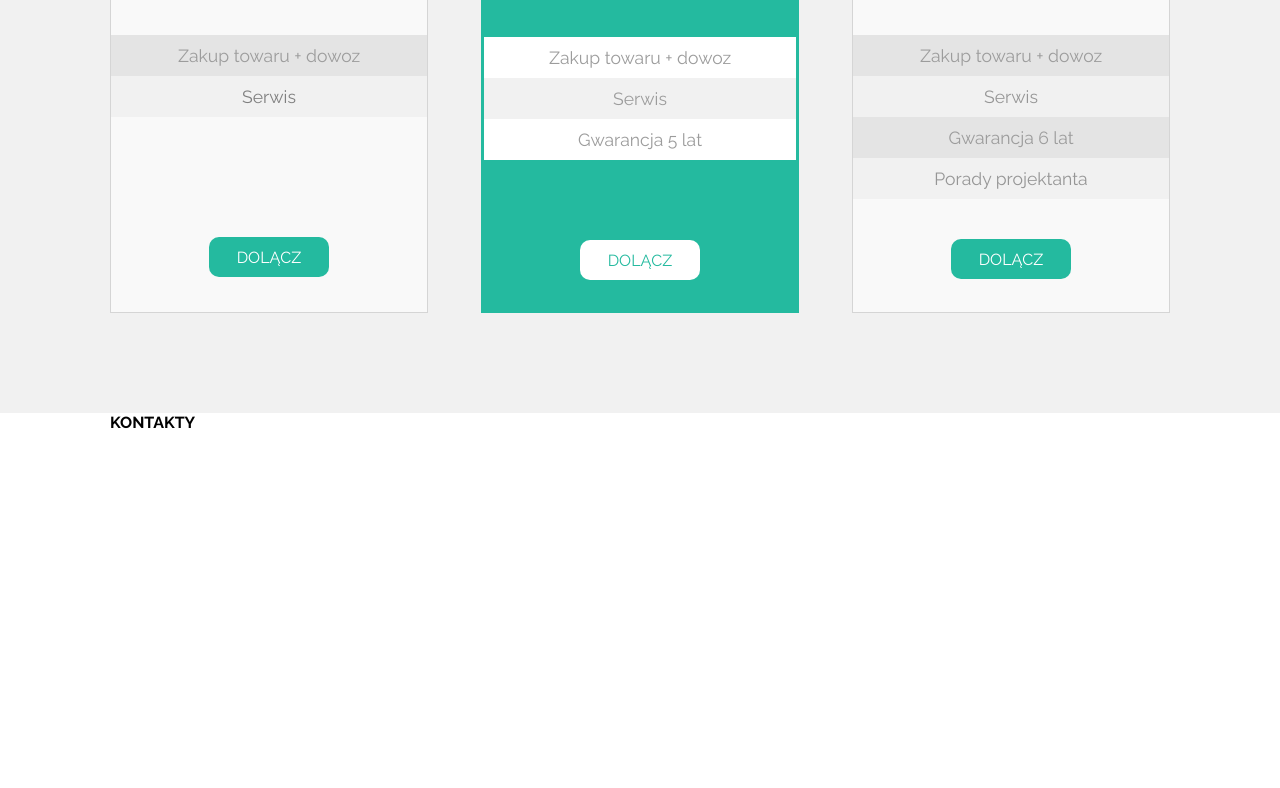
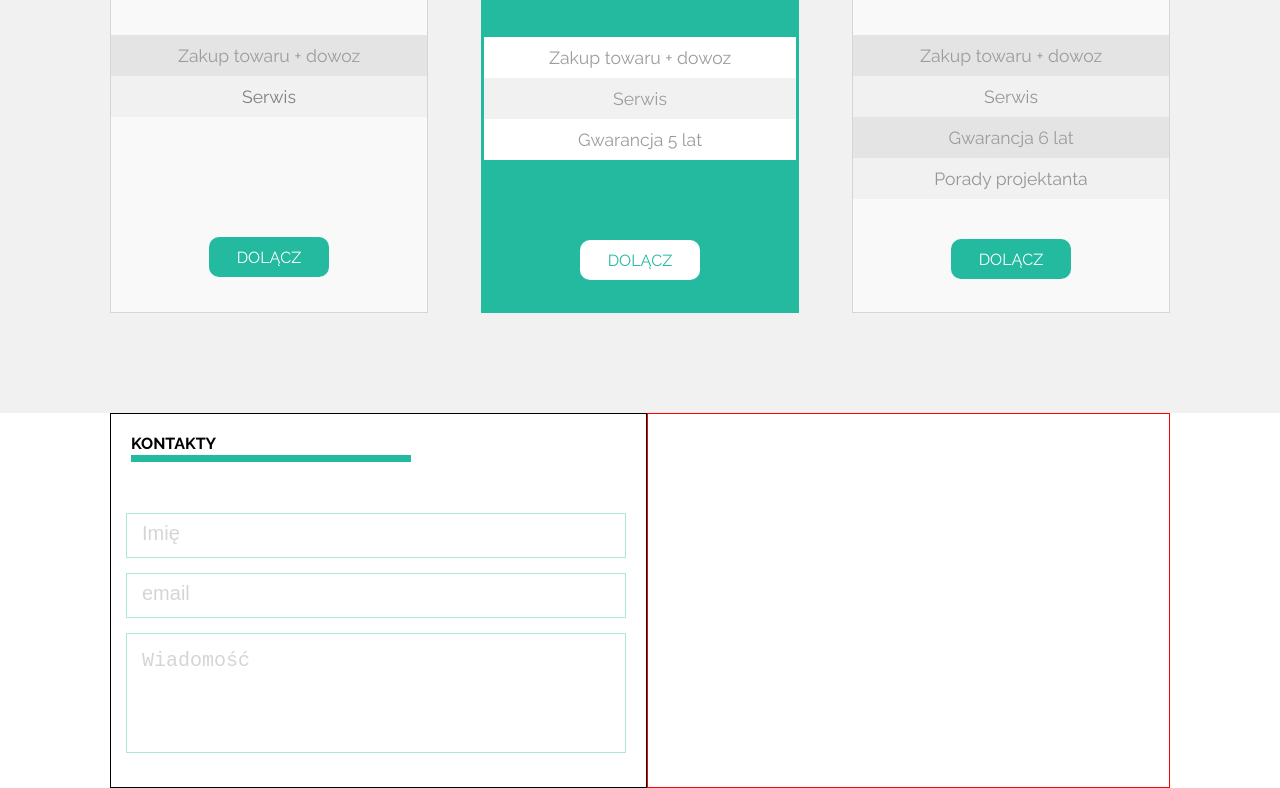
Before and after one commit to Votex874/SitOnChair, a plain HTML site: page index.html in a window 1280 px wide. Shown: the part 1007-1795 px from the top of the page. Before the commit the page ends 1439 px from the top, so only its background shows below. Drawn offline with Linux system fonts and the light colour scheme.

Commit message:
rozbudowanie pierwszej czesci sekcji4

```diff
--- a/css/style.css
+++ b/css/style.css
@@ -623,14 +623,80 @@ li ul li
 .section4
 {
     background-color: #FFFFFF;
+    display: flex;
 }
 
 .section4_box
 {
     margin: 0 auto;
     width: 1060px;
+    display: flex;
+    flex-direction: row;
 }
 
+.section4_box_container1
+{
+    border: 1px solid black;
+}
+
+.section4_box_container1 h4
+{
+    position: relative;
+    text-align: left;
+    margin: 20px;
+    padding-bottom: 40px;
+}
+
+
+.section4_box_container1 h4:after
+{
+    content: " ";
+    position: absolute;
+    display: block;
+    width: 280px;
+    height: 7px;
+    background-color: #24BA9F;
+    margin-top: 2px;
+}
+
+.section4_box_container2
+{
+    border: 1px solid red;
+    width: 100%;
+    height: 100%;
+}
+label input
+{
+    margin-right: 20px;
+    margin-left: 15px;
+    width: 500px;
+    height: 45px;
+    padding: 5px;
+    border: 1px solid rgba(39, 199, 171, .4);
+}
+
+label > input
+{
+    margin-bottom: 15px;
+}
+
+textarea
+{
+    resize: none;
+    margin-left: 15px;
+    width: 500px;
+    height: 120px;
+    padding: 5px;
+    border: 1px solid rgba(39, 199, 171, .4);
+    margin-bottom: 30px;
+}
+
+::placeholder
+{
+    padding: 10px;
+    font-size: 20px;
+    color: #D5D5D5;
+}
 
 
 
--- a/index.html
+++ b/index.html
@@ -92,17 +92,27 @@
         </section>
         <section class="section4">
             <div class="section4_box">
-                <div class="section3_box_container1">
+                <div class="section4_box_container1">
                     <h4>KONTAKTY</h4>
                     <form>
                         <p>
                             <label>
+                                <input type="text" placeholder="Imię"/>
+                            </label>
+                        </p>
+                        <p>
+                            <label>
+                                <input type="email" placeholder="email"/>
+                            </label>
+                        </p>
+                        <p>
+                            <label>
+                                <textarea placeholder="Wiadomość"></textarea>
                             </label>
                         </p>
                     </form>
                 </div>
-                <div class="section3_box_container2">
-
+                <div class="section4_box_container2">
                 </div>
             </div>
         </section>
```
